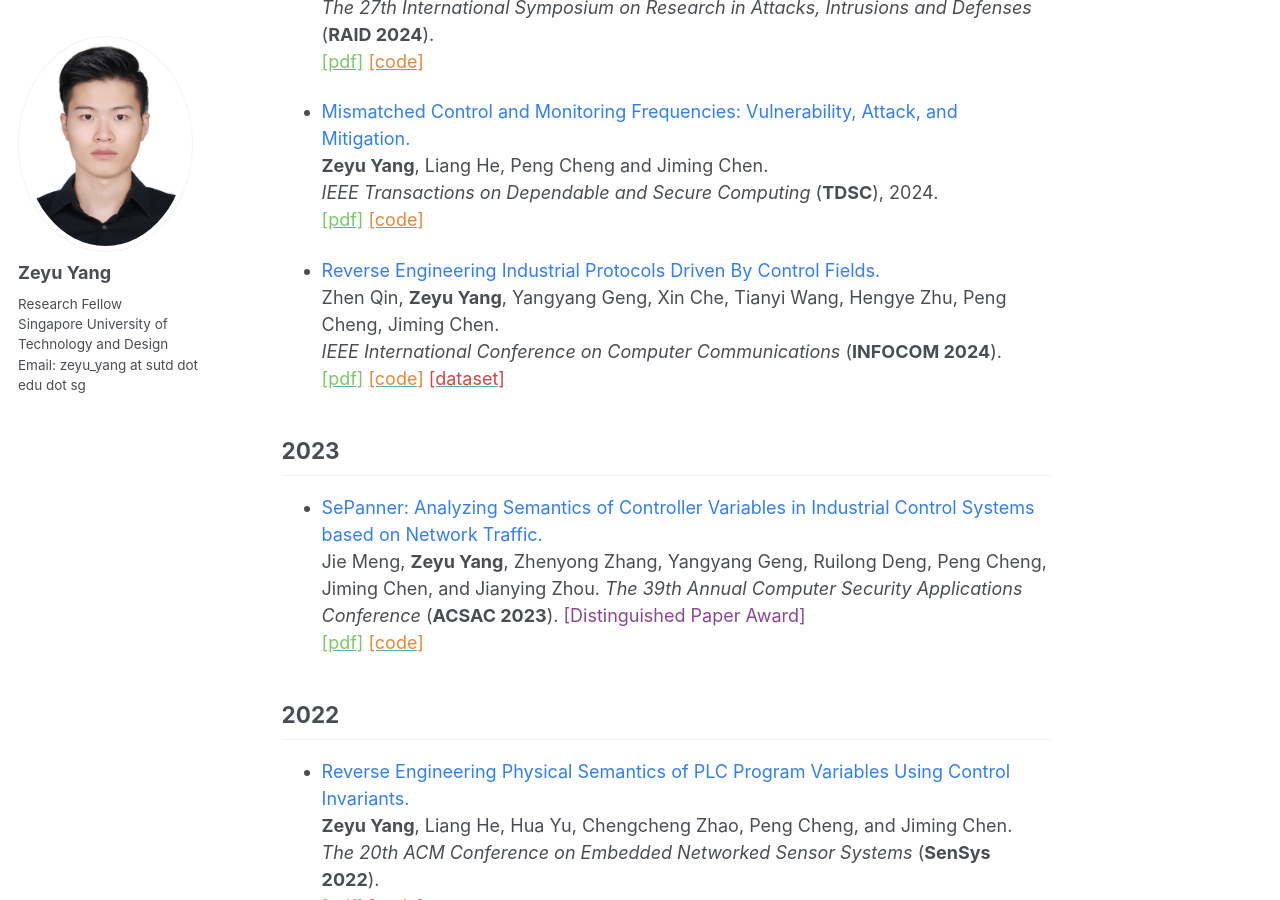
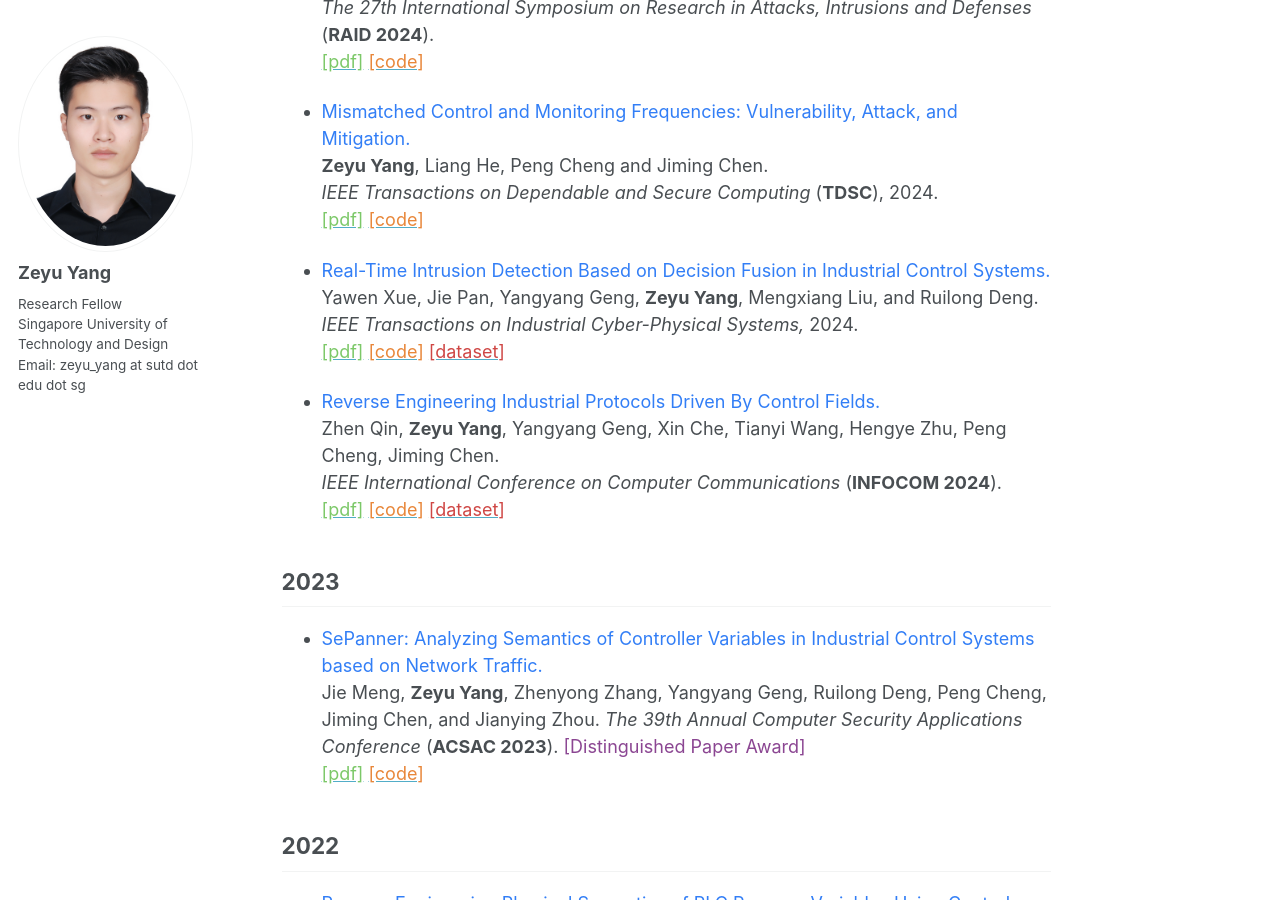
Before and after one commit to zeyuid/zeyuid.github.io, a Jekyll site: the page built from _pages/publications.md, in a window 1280 px wide and 900 px high, scrolled down 481 px. Built offline with Jekyll 4.4.1, drawn with Linux system fonts in a browser that asks for light colours.

Commit message:
add file

```diff
--- a/_pages/publications.md
+++ b/_pages/publications.md
@@ -36,7 +36,7 @@ author_profile: true
 [<font color="#e8873a">[code]</font>](https://github.com/zeyuid/PLCSage)
 
 
-<!-- * <font color="#327ef6">Real-Time Intrusion Detection Based on Decision Fusion in Industrial Control Systems.</font>
+* <font color="#327ef6">Real-Time Intrusion Detection Based on Decision Fusion in Industrial Control Systems.</font>
 Yawen Xue, Jie Pan, Yangyang Geng, **Zeyu Yang**, Mengxiang Liu, and Ruilong Deng.
 <br>
 <i>IEEE Transactions on Industrial Cyber-Physical Systems,
@@ -44,7 +44,7 @@ Yawen Xue, Jie Pan, Yangyang Geng, **Zeyu Yang**, Mengxiang Liu, and Ruilong Den
 <br>
 [<font color="#7cc868">[pdf]</font>](https://ieeexplore.ieee.org/document/10540291)
 [<font color="#e8873a">[code]</font>](https://github.com/Margaux2022/Cyber-security-dataset-of-EDS)
-[<font color="#cf4745">[dataset]</font>](https://github.com/Margaux2022/Cyber-security-dataset-of-EDS) -->
+[<font color="#cf4745">[dataset]</font>](https://github.com/Margaux2022/Cyber-security-dataset-of-EDS)
 
 
 * <font color="#327ef6">Reverse Engineering Industrial Protocols Driven By Control Fields.</font>
```
